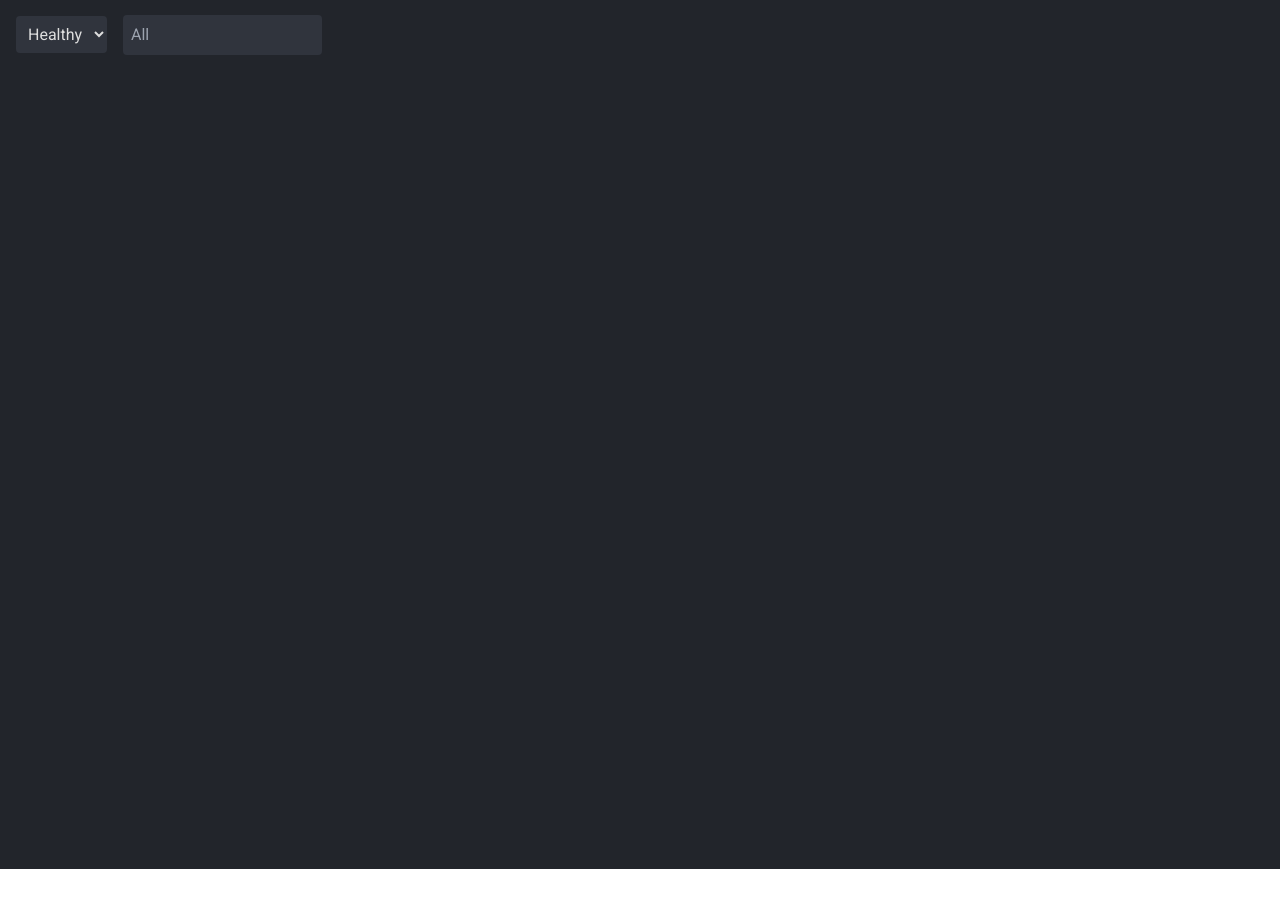
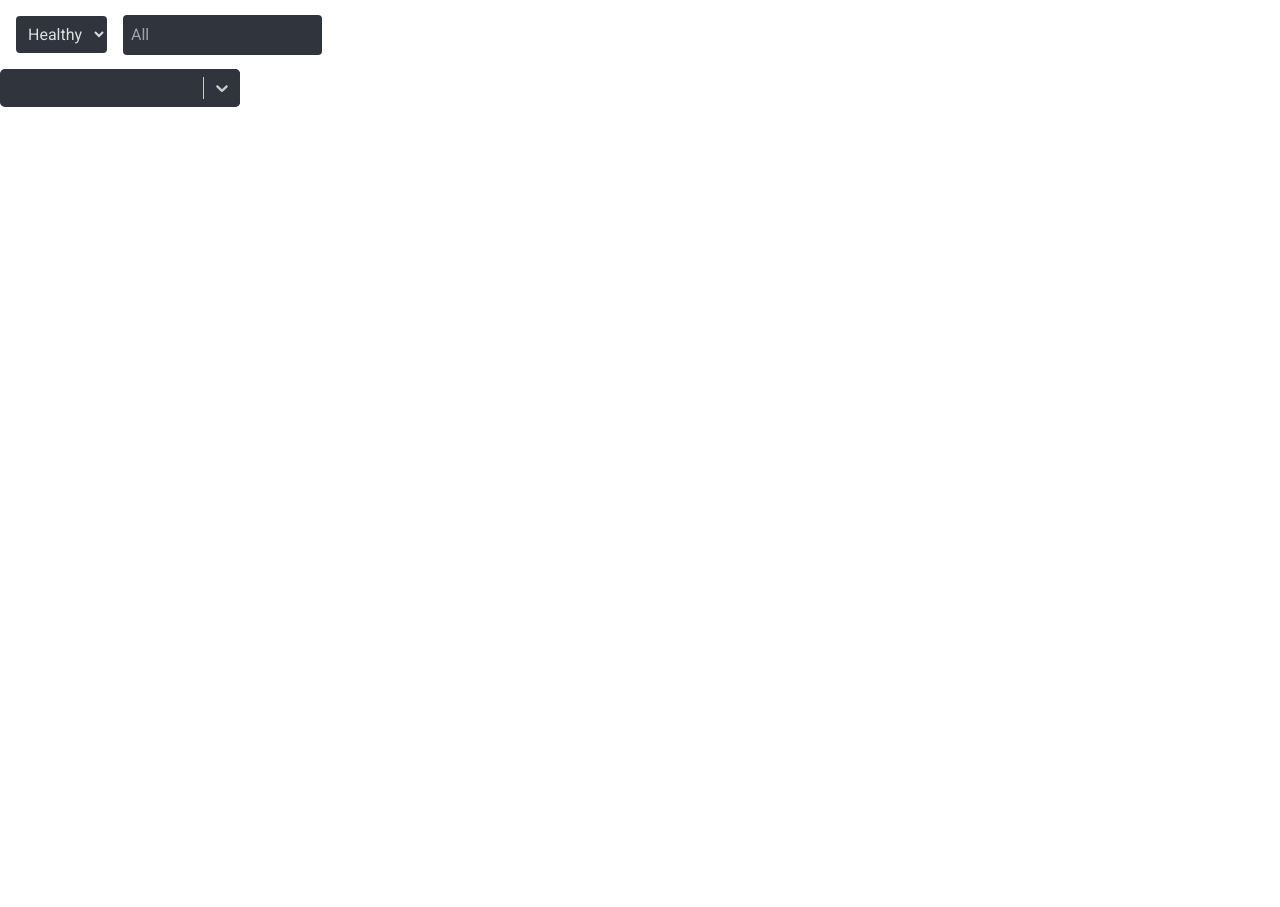
Before and after one commit to camelCaseCrew/itu_predictive_maintenance, a Next.js app in the folder frontend/: page /test in a window 1280 px wide. Before the commit the page ends 869 px from the top, so only its background shows below. Built offline with nearby package versions, Linux system fonts and the light colour scheme.

Commit message:
Added: Custom dropdown with styling

```diff
--- a/frontend/src/pages/test.tsx
+++ b/frontend/src/pages/test.tsx
@@ -1,8 +1,15 @@
 import { useState } from "react"
+import React from 'react'
+import Select from 'react-select'
 
 export default function test() {
   const [grafanaSrc, updateGrafanaSrc] = useState(`http://localhost:3000/d/enayayaya/overview-of-devices-copy?orgId=1&refresh=60s&kiosk`)
   const [riskGroup, updateRiskGroup] = useState('healthy')
+  const options = [
+    { value: 'chocolate', label: 'Chocolate' },
+    { value: 'strawberry', label: 'Strawberry' },
+    { value: 'vanilla', label: 'Vanilla' }
+  ]
 
   var serialNumber = 'All'
 
@@ -32,7 +39,8 @@ export default function test() {
   }
 
   return (
-    <div className="bg-component1 m-0">
+
+    <div className="m-0">
         <select className="bg-component2 text-text rounded m-4 py-2 px-2" name="Health" onChange={e => riskGroupSelect(e.target.value)}>
           <option value="healthy">Healthy</option>
           <option value="risk">At Risk</option>
@@ -41,6 +49,20 @@ export default function test() {
 
         <input className="bg-component2 text-text rounded py-2 px-2" type="text" placeholder="All" onChange={e => serialNumber = e.target.value} onKeyDown={e => serialSearchKeyDown(e.key)}></input>
 
+        <div className="w-60">
+        <Select classNamePrefix="bg-component2 text-text outline-0 " options={options} isMulti styles={{ menu: (base) => ({ ...base, backgroundColor: "#FF0000" }),
+                                                    valueContainer: (base) => ({ ...base, borderTopLeftRadius: '5px', borderBottomLeftRadius: '5px'  }),
+                                                    indicatorsContainer: (base) => ({ ...base, borderTopRightRadius: '5px', borderBottomRightRadius: '5px'  }),
+                                                    dropdownIndicator: (base) => ({ ...base, borderTopRightRadius: '5px', borderBottomRightRadius: '5px'  }),
+                                                    container: (base) => ({ ...base, borderRadius: '5px' }),
+                                                    multiValueLabel: (base) => ({ ...base, color: '#DEDEDE' }),
+                                                    multiValue: (base) => ({ ...base, backgroundColor: '#30343D' }),
+                                                    control: (base) => ({ ...base, backgroundColor: '#30343D', borderRadius: '5px', border: 'none' }),}}/>
+
+        </div>
+
+
+
         <div className=" w-screen h-screen">
         <iframe className="w-full h-full" loading="lazy" src={grafanaSrc} ></iframe>
         </div>
```
